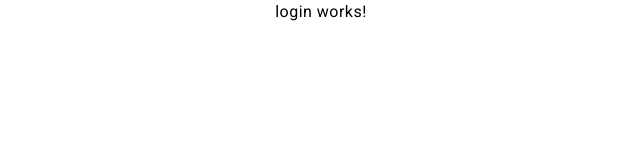
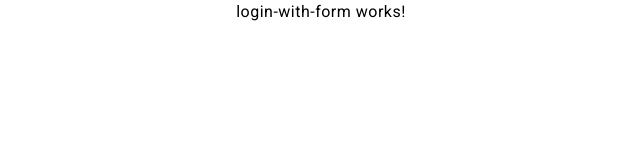
Before and after one commit to lefmorgan/discover-ngrx-signal-auth, an Angular app in the folder discover-ngrx-workspavce/: page /authenticate/login in a window 1280 px wide. Shown: the top 160 px of the page, without its empty margins (319-959 px from the left). Built offline with nearby package versions, Linux system fonts and the light colour scheme.

Commit message:
call login child component

```diff
--- a/discover-ngrx-workspavce/projects/authent-appli/src/app/app.routes.ts
+++ b/discover-ngrx-workspavce/projects/authent-appli/src/app/app.routes.ts
@@ -18,7 +18,7 @@ export const routes: Routes = [
     },
     {
         path: '**',
-        redirectTo: 'authenticate',
+        redirectTo: 'authenticate/login',
         pathMatch: 'full'
     }
 ];
--- a/discover-ngrx-workspavce/projects/authent-appli/src/app/features/authentication/pages/login/login.component.html
+++ b/discover-ngrx-workspavce/projects/authent-appli/src/app/features/authentication/pages/login/login.component.html
@@ -1 +1 @@
-<p>login works!</p>
+<app-login-with-form></app-login-with-form>
--- a/discover-ngrx-workspavce/projects/authent-appli/src/app/features/authentication/pages/login/login.component.ts
+++ b/discover-ngrx-workspavce/projects/authent-appli/src/app/features/authentication/pages/login/login.component.ts
@@ -1,9 +1,10 @@
 import { Component } from '@angular/core';
+import { LoginWithFormComponent } from '../../components/login-with-form/login-with-form.component';
 
 @Component({
   selector: 'app-login',
   standalone: true,
-  imports: [],
+  imports: [LoginWithFormComponent],
   templateUrl: './login.component.html',
   styleUrl: './login.component.scss'
 })
```
